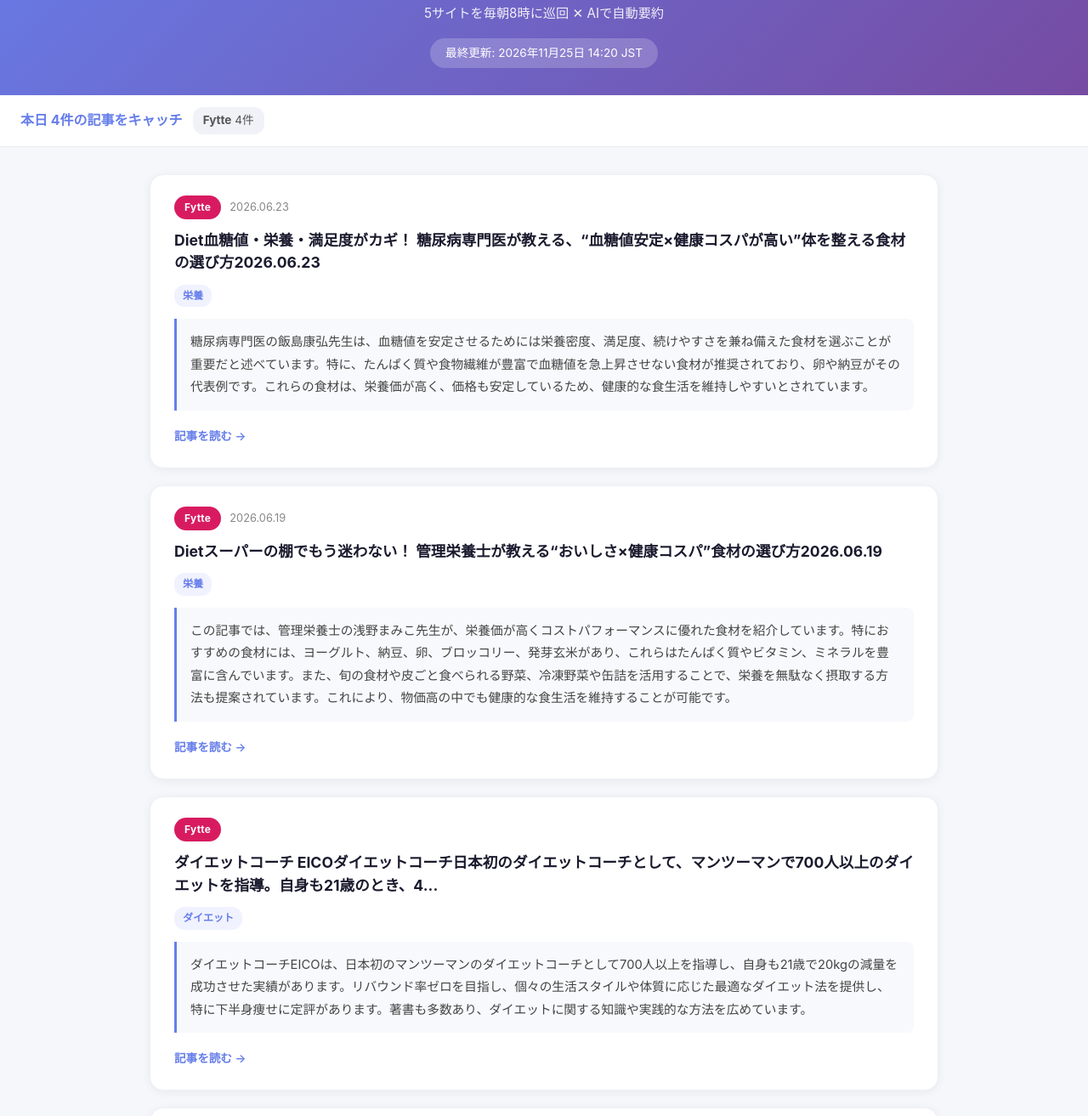
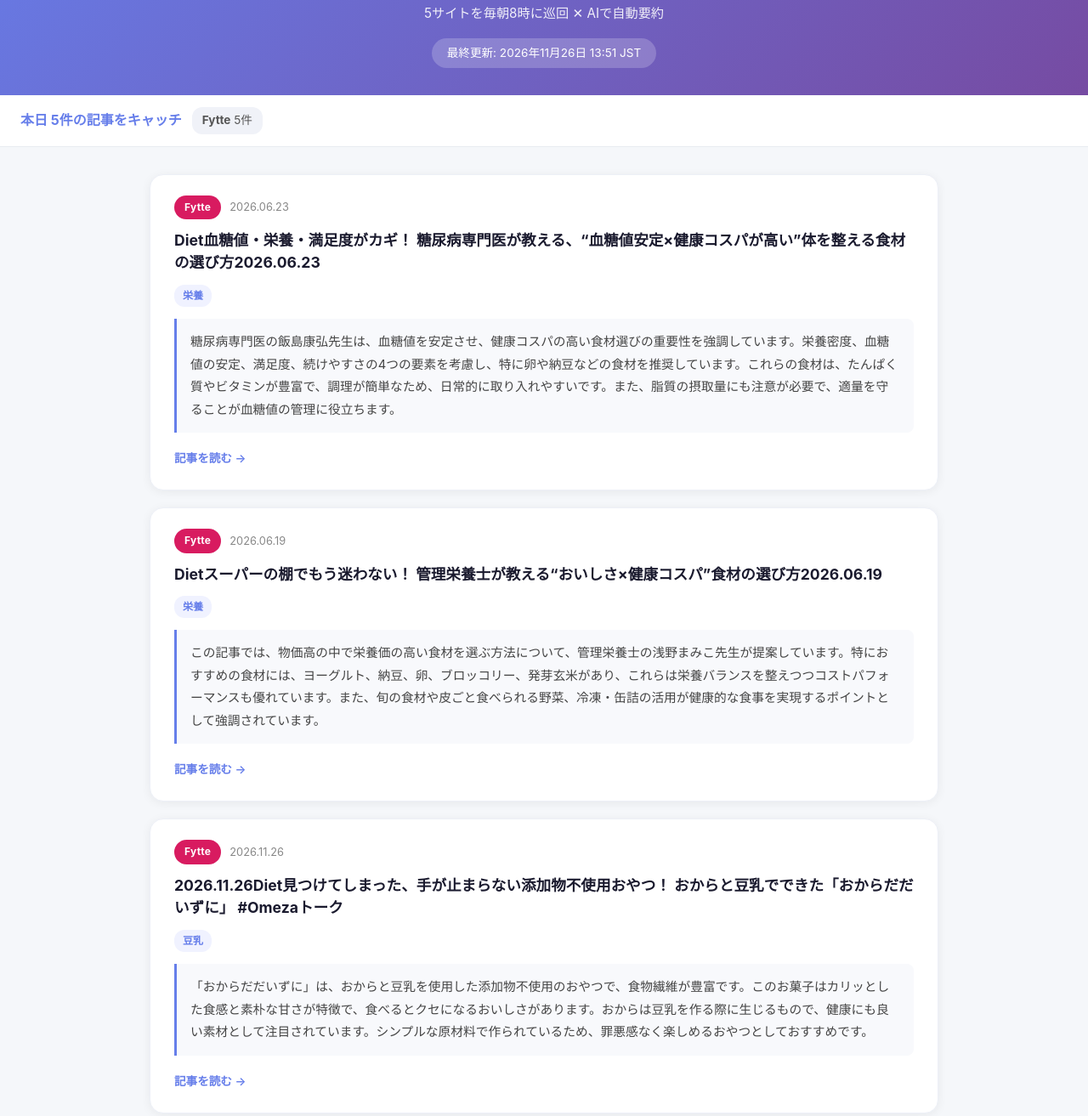
Before and after one commit to keigo121275-hub/diet-trend-watcher, a plain HTML site: page docs/index.html in a window 1280 px wide. Shown: the part 198-1511 px from the top of the page at 85% size. Drawn offline with Linux system fonts and the light colour scheme.

Commit message:
chore: 2026-11-26 ダイエットトレンド自動更新

```diff
--- a/docs/index.html
+++ b/docs/index.html
@@ -177,12 +177,12 @@
   <div class="header-icon">🥗</div>
   <h1>ダイエットトレンドウォッチャー</h1>
   <p class="header-sub">5サイトを毎朝8時に巡回 ✕ AIで自動要約</p>
-  <div class="update-time">最終更新: 2026年11月25日 14:20 JST</div>
+  <div class="update-time">最終更新: 2026年11月26日 13:51 JST</div>
 </header>
 
 <div class="stats-bar">
-  <span class="total">本日 4件の記事をキャッチ</span>
-  <span class="stat-item"><strong>Fytte</strong> 4件</span>
+  <span class="total">本日 5件の記事をキャッチ</span>
+  <span class="stat-item"><strong>Fytte</strong> 5件</span>
 </div>
 
 <main class="main">
@@ -196,7 +196,7 @@
                     <a href="https://fytte.jp/news/diet/227692/" target="_blank" rel="noopener">Diet血糖値・栄養・満足度がカギ！ 糖尿病専門医が教える、“血糖値安定×健康コスパが高い”体を整える食材の選び方2026.06.23</a>
                 </h2>
                 <div class="keywords"><span class="kw-tag">栄養</span></div>
-                <div class="summary">糖尿病専門医の飯島康弘先生は、血糖値を安定させるためには栄養密度、満足度、続けやすさを兼ね備えた食材を選ぶことが重要だと述べています。特に、たんぱく質や食物繊維が豊富で血糖値を急上昇させない食材が推奨されており、卵や納豆がその代表例です。これらの食材は、栄養価が高く、価格も安定しているため、健康的な食生活を維持しやすいとされています。</div>
+                <div class="summary">糖尿病専門医の飯島康弘先生は、血糖値を安定させ、健康コスパの高い食材選びの重要性を強調しています。栄養密度、血糖値の安定、満足度、続けやすさの4つの要素を考慮し、特に卵や納豆などの食材を推奨しています。これらの食材は、たんぱく質やビタミンが豊富で、調理が簡単なため、日常的に取り入れやすいです。また、脂質の摂取量にも注意が必要で、適量を守ることが血糖値の管理に役立ちます。</div>
                 <a class="read-more" href="https://fytte.jp/news/diet/227692/" target="_blank" rel="noopener">
                     記事を読む →
                 </a>
@@ -212,8 +212,24 @@
                     <a href="https://fytte.jp/news/diet/227645/" target="_blank" rel="noopener">Dietスーパーの棚でもう迷わない！ 管理栄養士が教える“おいしさ×健康コスパ”食材の選び方2026.06.19</a>
                 </h2>
                 <div class="keywords"><span class="kw-tag">栄養</span></div>
-                <div class="summary">この記事では、管理栄養士の浅野まみこ先生が、栄養価が高くコストパフォーマンスに優れた食材を紹介しています。特におすすめの食材には、ヨーグルト、納豆、卵、ブロッコリー、発芽玄米があり、これらはたんぱく質やビタミン、ミネラルを豊富に含んでいます。また、旬の食材や皮ごと食べられる野菜、冷凍野菜や缶詰を活用することで、栄養を無駄なく摂取する方法も提案されています。これにより、物価高の中でも健康的な食生活を維持することが可能です。</div>
+                <div class="summary">この記事では、物価高の中で栄養価の高い食材を選ぶ方法について、管理栄養士の浅野まみこ先生が提案しています。特におすすめの食材には、ヨーグルト、納豆、卵、ブロッコリー、発芽玄米があり、これらは栄養バランスを整えつつコストパフォーマンスも優れています。また、旬の食材や皮ごと食べられる野菜、冷凍・缶詰の活用が健康的な食事を実現するポイントとして強調されています。</div>
                 <a class="read-more" href="https://fytte.jp/news/diet/227645/" target="_blank" rel="noopener">
+                    記事を読む →
+                </a>
+            </div>
+
+
+            <div class="card">
+                <div class="card-header">
+                    <span class="source-badge" style="background:#d81b60">Fytte</span>
+                    <span class="article-date">2026.11.26</span>
+                </div>
+                <h2 class="card-title">
+                    <a href="https://fytte.jp/news/diet/231336/" target="_blank" rel="noopener">2026.11.26Diet見つけてしまった、手が止まらない添加物不使用おやつ！ おからと豆乳でできた「おからだだいずに」 #Omezaトーク</a>
+                </h2>
+                <div class="keywords"><span class="kw-tag">豆乳</span></div>
+                <div class="summary">「おからだだいずに」は、おからと豆乳を使用した添加物不使用のおやつで、食物繊維が豊富です。このお菓子はカリッとした食感と素朴な甘さが特徴で、食べるとクセになるおいしさがあります。おからは豆乳を作る際に生じるもので、健康にも良い素材として注目されています。シンプルな原材料で作られているため、罪悪感なく楽しめるおやつとしておすすめです。</div>
+                <a class="read-more" href="https://fytte.jp/news/diet/231336/" target="_blank" rel="noopener">
                     記事を読む →
                 </a>
             </div>
@@ -228,7 +244,7 @@
                     <a href="https://fytte.jp/news/author/eico" target="_blank" rel="noopener">ダイエットコーチ EICOダイエットコーチ日本初のダイエットコーチとして、マンツーマンで700人以上のダイエットを指導。自身も21歳のとき、4...</a>
                 </h2>
                 <div class="keywords"><span class="kw-tag">ダイエット</span></div>
-                <div class="summary">ダイエットコーチEICOは、日本初のマンツーマンのダイエットコーチとして700人以上を指導し、自身も21歳で20kgの減量を成功させた実績があります。リバウンド率ゼロを目指し、個々の生活スタイルや体質に応じた最適なダイエット法を提供し、特に下半身痩せに定評があります。著書も多数あり、ダイエットに関する知識や実践的な方法を広めています。</div>
+                <div class="summary">ダイエットコーチEICOは、日本初のダイエットコーチとして700人以上の指導を行い、自身も21歳で20kgの減量に成功した実績を持つ。リバウンド率ゼロを目指し、個別のカウンセリングを通じて最適なダイエット法を提案し、特に下半身の減量に定評がある。著書も多数あり、ダイエットに関する知識や実践的な方法を広めている。</div>
                 <a class="read-more" href="https://fytte.jp/news/author/eico" target="_blank" rel="noopener">
                     記事を読む →
                 </a>
@@ -244,7 +260,7 @@
                     <a href="https://fytte.jp/news/author/kkoyama" target="_blank" rel="noopener">小山 圭介ダイエットトレーナーダイエットトレーナー＆メンタルコーチ。これまで２万人以上にダイエット指導を行う。メンタル・食事・運動...</a>
                 </h2>
                 <div class="keywords"><span class="kw-tag">ダイエット</span></div>
-                <div class="summary">小山圭介は、2万人以上にダイエット指導を行ってきたダイエットトレーナーで、メンタル、食事、運動の多角的アプローチを提案しています。彼のオンラインサロンでは、ダイエット成功者が続出しており、具体的な方法として「バスタオルダイエット」や仲間との運動が効果的とされています。ダイエットを指導することで自分自身も痩せる「DSD」など、ユニークな取り組みも紹介されています。</div>
+                <div class="summary">小山圭介氏は、2万人以上にダイエット指導を行ってきたダイエットトレーナーであり、メンタルコーチでもあります。彼は、メンタル、食事、運動の多角的アプローチを通じて健康的な体作りを提案し、特に仲間と共に行う運動や他者への指導がダイエット成功に寄与することを強調しています。また、バスタオルを使ったエクササイズなど、手軽にできる具体的な方法も紹介しています。</div>
                 <a class="read-more" href="https://fytte.jp/news/author/kkoyama" target="_blank" rel="noopener">
                     記事を読む →
                 </a>
```
